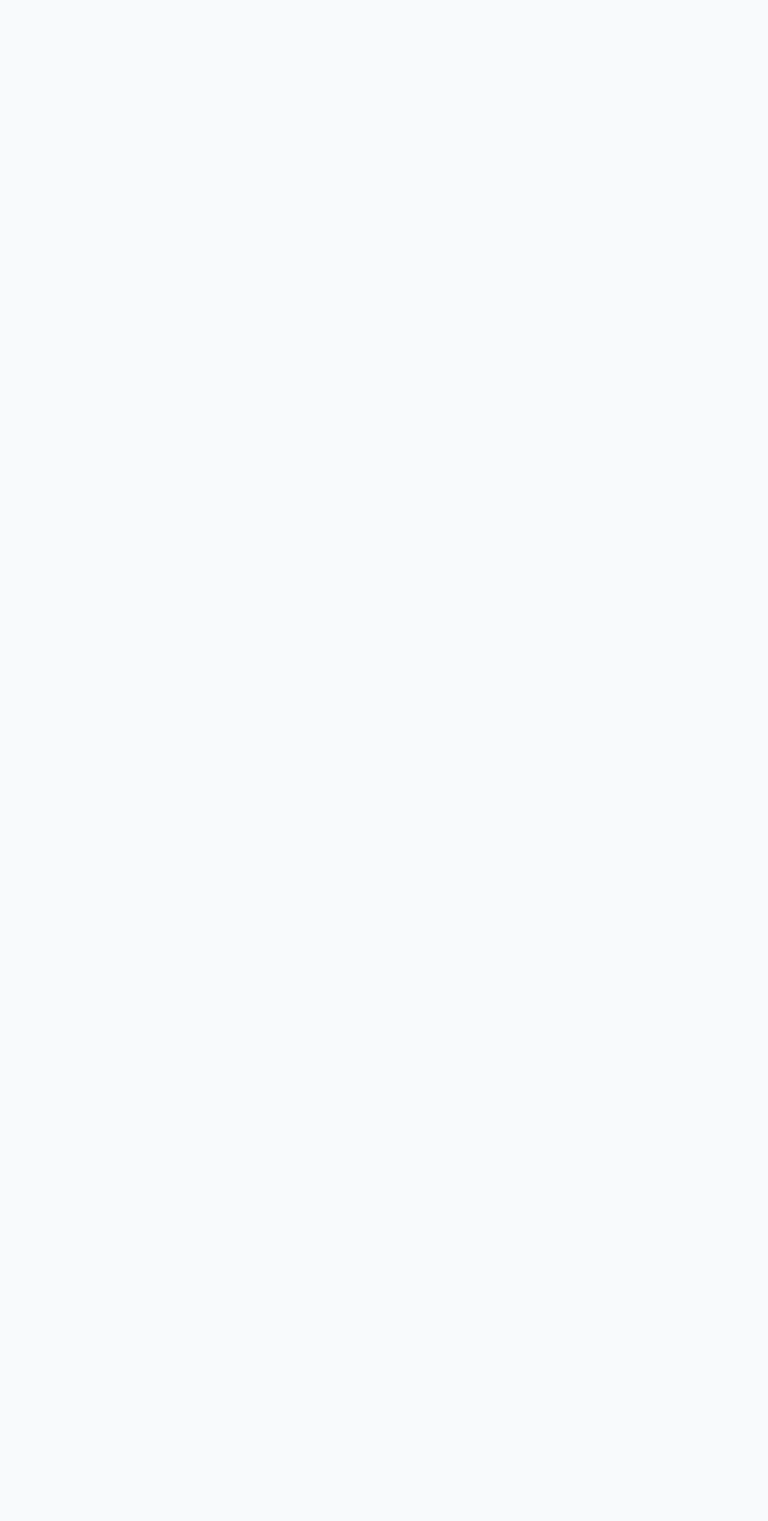
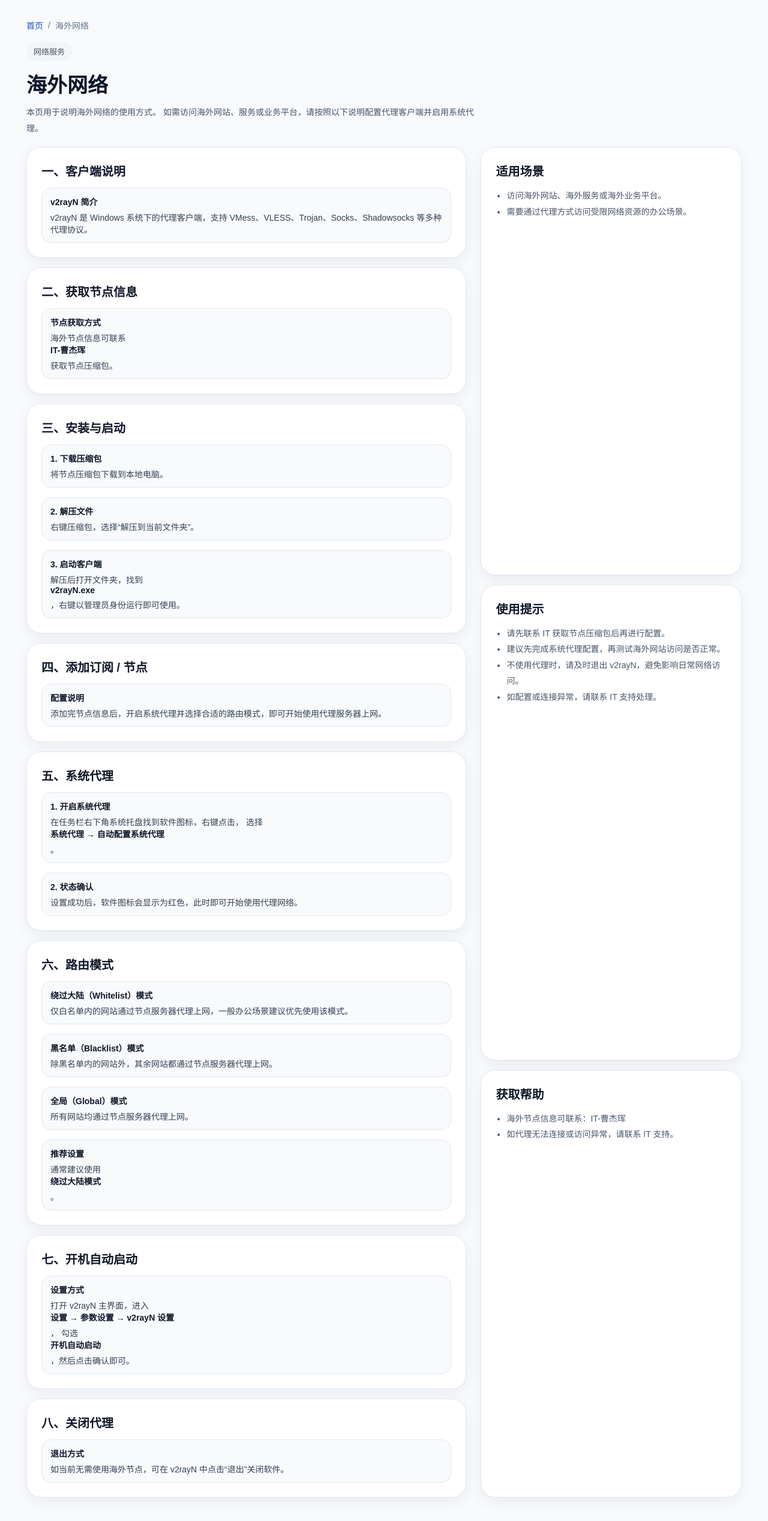
Before and after one commit to EmbraceMoxx/it-portal-vue, a Vue app: page /overseas-network in a window 1280 px wide. Before the commit this address had no page. Shown: the top 2536 px of the page at 60% size. Before the commit the page ends 800 px from the top, so only its background shows below. Built offline with nearby package versions, Linux system fonts and the light colour scheme.

Commit message:
写了网络模块初版

```diff
--- a/src/data/modules.ts
+++ b/src/data/modules.ts
@@ -29,12 +29,21 @@ export const modules: PortalModule[] = [
   },
   {
     key: 'network',
-    title: '网络 / VPN',
+    title: '办公网络',
     icon: '🌐',
     tag: '网络',
-    desc: '查看 Wi-Fi、VPN、远程办公等使用说明。',
-    meta: '网络连接、VPN、远程办公',
+    desc: '查看有线网络和无线网络的接入方式与使用说明。',
+    meta: '有线网络、无线网络、办公接入',
     to: '/network',
+  },
+  {
+    key: 'overseas-network',
+    title: '海外网络',
+    icon: '🚀',
+    tag: '网络',
+    desc: '查看海外网络的客户端使用、系统代理和路由模式说明。',
+    meta: '海外节点、代理客户端、系统代理',
+    to: '/overseas-network',
   },
   {
     key: 'software',
--- a/src/router/index.ts
+++ b/src/router/index.ts
@@ -22,6 +22,11 @@ const routes: RouteRecordRaw[] = [
     component: () => import('../views/NetworkView.vue'),
   },
   {
+    path: '/overseas-network',
+    name: 'overseas-network',
+    component: () => import('../views/OverseasNetworkView.vue'),
+  },
+  {
     path: '/software',
     name: 'software',
     component: () => import('../views/SoftwareView.vue'),
--- a/src/views/NetworkView.vue
+++ b/src/views/NetworkView.vue
@@ -3,70 +3,86 @@
     <div class="breadcrumb">
       <RouterLink to="/">首页</RouterLink>
       <span>/</span>
-      <span>网络 / VPN</span>
+      <span>办公网络</span>
     </div>
 
     <div class="detail-header">
       <div>
         <div class="eyebrow">网络服务</div>
-        <h1>网络 / VPN</h1>
+        <h1>办公网络</h1>
         <p>
-          这里提供 Wi-Fi、VPN、远程办公等相关说明。
-          如需远程访问公司系统，可先查看连接方式和操作步骤。
+          本页用于说明公司办公网络的使用方式，包括有线网络和无线网络。
+          如需访问公司内部系统、共享目录、打印服务等资源，请优先确保当前已正确接入办公网络。
         </p>
-        <div class="detail-actions">
-          <button class="btn-primary" @click="copyText('http://it.example.local/vpn', '已复制 VPN 地址')">
-            复制 VPN 地址
-          </button>
-        </div>
       </div>
     </div>
 
     <div class="detail-grid">
       <div class="detail-main">
         <div class="detail-card">
-          <h3>使用步骤</h3>
+          <h3>一、有线网络</h3>
           <div class="step-list">
             <div class="step-item">
-              <strong>1. 确认当前使用场景</strong>
-              <div>请先确认你是办公室网络、居家办公还是远程访问场景。</div>
+              <strong>1. 接入方式</strong>
+              <div>
+                每个工位均配有网线，可将网线接入笔记本电脑网口或台式主机网口，
+                接入后等待系统自动获取 IP 地址即可使用。
+              </div>
             </div>
             <div class="step-item">
-              <strong>2. 获取连接地址或客户端</strong>
-              <div>根据说明获取 VPN 地址或客户端安装方式。</div>
+              <strong>2. 使用说明</strong>
+              <div>
+                有线网络接入成功后，可直接访问公司内部系统、共享目录、打印服务及其他办公资源。
+              </div>
             </div>
             <div class="step-item">
-              <strong>3. 输入账号并连接</strong>
-              <div>按要求填写公司分配的账号、密码和连接地址。</div>
-            </div>
-            <div class="step-item">
-              <strong>4. 连接异常先自查</strong>
-              <div>如连接失败，请先检查网络是否正常、账号密码是否正确。</div>
+              <strong>3. 状态确认</strong>
+              <div>
+                可查看电脑右下角任务栏网络图标，确认当前是否已成功接入有线网络。
+              </div>
             </div>
           </div>
         </div>
 
         <div class="detail-card">
-          <h3>VPN 地址</h3>
-          <div class="path-box">http://it.example.local/vpn</div>
+          <h3>二、无线网络</h3>
+          <div class="step-list">
+            <div class="step-item">
+              <strong>1. 办公 Wi-Fi 信息</strong>
+              <div>
+                <div>1号楼 &amp; 2号楼一楼：seaways-5G-1F / 密码：SWS88888888</div>
+                <div>1号楼 &amp; 2号楼二楼：seaways-5G / 密码：SWS88888888</div>
+                <div>1号楼 &amp; 2号楼三楼：seaways-5G-3F / 密码：SWS88888888</div>
+                <div>3号楼：seaways-5G / 密码：SWS88888888</div>
+              </div>
+            </div>
+            <div class="step-item">
+              <strong>2. 使用说明</strong>
+              <div>
+                连接对应楼层的办公 Wi-Fi 后，即可正常访问日常办公网络资源。
+                如信号较弱或网络不稳定，建议优先使用有线网络。
+              </div>
+            </div>
+          </div>
         </div>
       </div>
 
       <div class="detail-side">
         <div class="faq-card">
-          <h3>适用对象</h3>
+          <h3>适用场景</h3>
           <ul>
-            <li>适用于办公室网络、远程办公、外出访问公司系统等场景。</li>
-            <li>可用于查看 Wi-Fi、VPN 和远程连接说明。</li>
+            <li>办公室内访问 ERP、共享目录、打印服务等内部资源。</li>
+            <li>办公区域内通过有线网络或无线网络接入公司办公环境。</li>
           </ul>
         </div>
 
         <div class="faq-card">
-          <h3>温馨提示</h3>
+          <h3>使用提示</h3>
           <ul>
-            <li>请使用公司提供的账号和连接方式。</li>
-            <li>涉及网络访问和账号安全的信息请勿随意外传。</li>
-            <li>如多次连接失败，请联系 IT 支持。</li>
+            <li>办公场景下建议优先使用有线网络，稳定性更高。</li>
+            <li>如使用无线网络，请连接当前楼层对应的办公 Wi-Fi。</li>
+            <li>如无法访问内部系统，请先确认是否已接入公司办公网络。</li>
+            <li>如网络异常，请联系 IT 支持处理。</li>
           </ul>
         </div>
       </div>
@@ -75,7 +91,4 @@
 </template>
 
 <script setup lang="ts">
-import { useClipboard } from '../composables/useClipboard'
-
-const { copyText } = useClipboard()
 </script>
--- /dev/null
+++ b/src/views/OverseasNetworkView.vue
@@ -0,0 +1,177 @@
+<template>
+  <div class="container">
+    <div class="breadcrumb">
+      <RouterLink to="/">首页</RouterLink>
+      <span>/</span>
+      <span>海外网络</span>
+    </div>
+
+    <div class="detail-header">
+      <div>
+        <div class="eyebrow">网络服务</div>
+        <h1>海外网络</h1>
+        <p>
+          本页用于说明海外网络的使用方式。
+          如需访问海外网站、服务或业务平台，请按照以下说明配置代理客户端并启用系统代理。
+        </p>
+      </div>
+    </div>
+
+    <div class="detail-grid">
+      <div class="detail-main">
+        <div class="detail-card">
+          <h3>一、客户端说明</h3>
+          <div class="step-list">
+            <div class="step-item">
+              <strong>v2rayN 简介</strong>
+              <div>
+                v2rayN 是 Windows 系统下的代理客户端，支持 VMess、VLESS、Trojan、Socks、Shadowsocks 等多种代理协议。
+              </div>
+            </div>
+          </div>
+        </div>
+
+        <div class="detail-card">
+          <h3>二、获取节点信息</h3>
+          <div class="step-list">
+            <div class="step-item">
+              <strong>节点获取方式</strong>
+              <div>
+                海外节点信息可联系 <strong>IT-曹杰珲</strong> 获取节点压缩包。
+              </div>
+            </div>
+          </div>
+        </div>
+
+        <div class="detail-card">
+          <h3>三、安装与启动</h3>
+          <div class="step-list">
+            <div class="step-item">
+              <strong>1. 下载压缩包</strong>
+              <div>将节点压缩包下载到本地电脑。</div>
+            </div>
+            <div class="step-item">
+              <strong>2. 解压文件</strong>
+              <div>右键压缩包，选择“解压到当前文件夹”。</div>
+            </div>
+            <div class="step-item">
+              <strong>3. 启动客户端</strong>
+              <div>
+                解压后打开文件夹，找到 <strong>v2rayN.exe</strong>，右键以管理员身份运行即可使用。
+              </div>
+            </div>
+          </div>
+        </div>
+
+        <div class="detail-card">
+          <h3>四、添加订阅 / 节点</h3>
+          <div class="step-list">
+            <div class="step-item">
+              <strong>配置说明</strong>
+              <div>
+                添加完节点信息后，开启系统代理并选择合适的路由模式，即可开始使用代理服务器上网。
+              </div>
+            </div>
+          </div>
+        </div>
+
+        <div class="detail-card">
+          <h3>五、系统代理</h3>
+          <div class="step-list">
+            <div class="step-item">
+              <strong>1. 开启系统代理</strong>
+              <div>
+                在任务栏右下角系统托盘找到软件图标，右键点击，
+                选择 <strong>系统代理 → 自动配置系统代理</strong>。
+              </div>
+            </div>
+            <div class="step-item">
+              <strong>2. 状态确认</strong>
+              <div>
+                设置成功后，软件图标会显示为红色，此时即可开始使用代理网络。
+              </div>
+            </div>
+          </div>
+        </div>
+
+        <div class="detail-card">
+          <h3>六、路由模式</h3>
+          <div class="step-list">
+            <div class="step-item">
+              <strong>绕过大陆（Whitelist）模式</strong>
+              <div>仅白名单内的网站通过节点服务器代理上网，一般办公场景建议优先使用该模式。</div>
+            </div>
+            <div class="step-item">
+              <strong>黑名单（Blacklist）模式</strong>
+              <div>除黑名单内的网站外，其余网站都通过节点服务器代理上网。</div>
+            </div>
+            <div class="step-item">
+              <strong>全局（Global）模式</strong>
+              <div>所有网站均通过节点服务器代理上网。</div>
+            </div>
+            <div class="step-item">
+              <strong>推荐设置</strong>
+              <div>通常建议使用 <strong>绕过大陆模式</strong>。</div>
+            </div>
+          </div>
+        </div>
+
+        <div class="detail-card">
+          <h3>七、开机自动启动</h3>
+          <div class="step-list">
+            <div class="step-item">
+              <strong>设置方式</strong>
+              <div>
+                打开 v2rayN 主界面，进入 <strong>设置 → 参数设置 → v2rayN 设置</strong>，
+                勾选 <strong>开机自动启动</strong>，然后点击确认即可。
+              </div>
+            </div>
+          </div>
+        </div>
+
+        <div class="detail-card">
+          <h3>八、关闭代理</h3>
+          <div class="step-list">
+            <div class="step-item">
+              <strong>退出方式</strong>
+              <div>
+                如当前无需使用海外节点，可在 v2rayN 中点击“退出”关闭软件。
+              </div>
+            </div>
+          </div>
+        </div>
+      </div>
+
+      <div class="detail-side">
+        <div class="faq-card">
+          <h3>适用场景</h3>
+          <ul>
+            <li>访问海外网站、海外服务或海外业务平台。</li>
+            <li>需要通过代理方式访问受限网络资源的办公场景。</li>
+          </ul>
+        </div>
+
+        <div class="faq-card">
+          <h3>使用提示</h3>
+          <ul>
+            <li>请先联系 IT 获取节点压缩包后再进行配置。</li>
+            <li>建议先完成系统代理配置，再测试海外网站访问是否正常。</li>
+            <li>不使用代理时，请及时退出 v2rayN，避免影响日常网络访问。</li>
+            <li>如配置或连接异常，请联系 IT 支持处理。</li>
+          </ul>
+        </div>
+
+        <div class="faq-card">
+          <h3>获取帮助</h3>
+          <ul>
+            <li>海外节点信息可联系：IT-曹杰珲</li>
+            <li>如代理无法连接或访问异常，请联系 IT 支持。</li>
+          </ul>
+        </div>
+      </div>
+    </div>
+  </div>
+</template>
+
+<script setup lang="ts">
+</script>
```
Also changed, not shown: src/views/HomeView.vue (+5 -6 lines).
